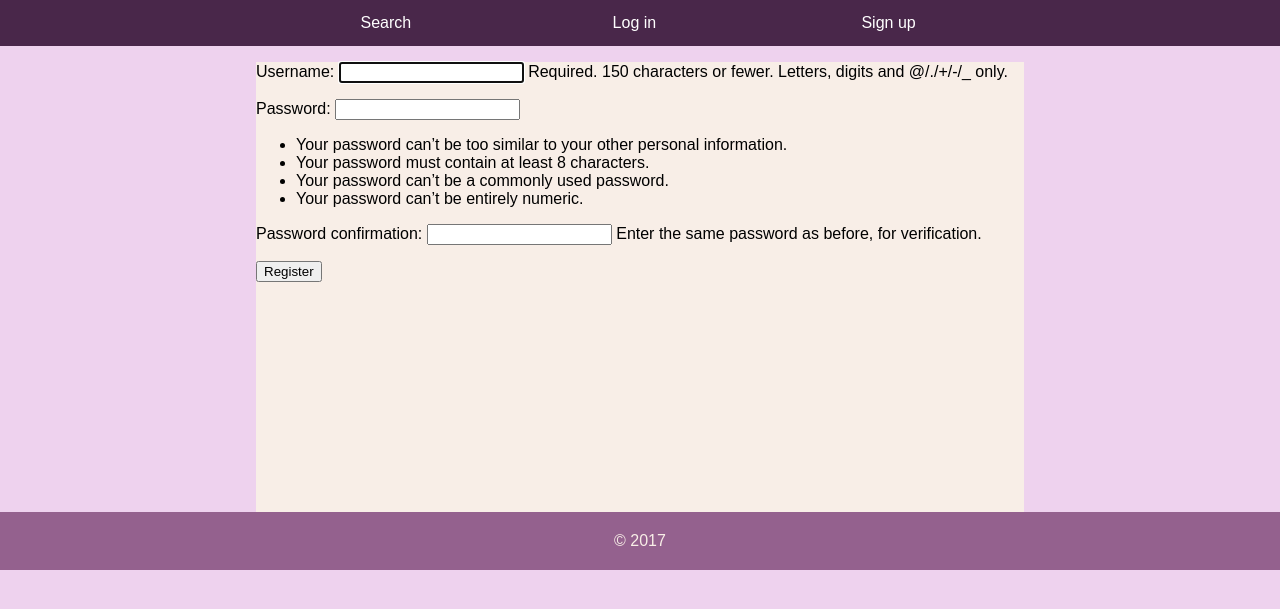
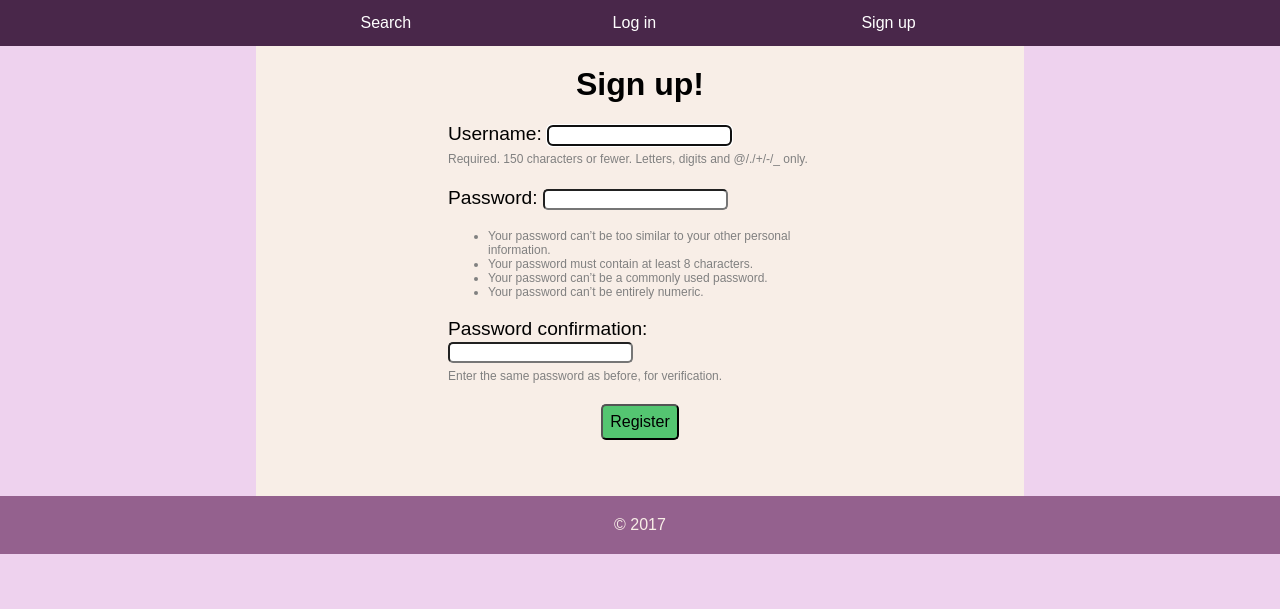
Before and after one commit to amm-poiais/laktionova_tsaplina, a Django app: page /signup/ in a window 1280 px wide. Shown: the part 149-758 px from the top of the page. Run offline with Django 3.2, Linux system fonts and the light colour scheme.

Commit message:
Added final changes to the design

```diff
--- a/Blog/static/css/style.css
+++ b/Blog/static/css/style.css
@@ -175,7 +175,8 @@ a:link, a:visited {
 #fm-search,
 #fm-create,
 #fm-moderate,
-#fm-login {
+#fm-login,
+#fm-signup {
     font-size: larger;
     padding-bottom: 25px;
 }
@@ -197,6 +198,24 @@ a:link, a:visited {
     text-align: center;
 }
 
+#fm-signup {
+    margin: 0 25%;
+}
+#fm-signup span {
+    font-size: 12px;
+    display: inline-block;
+    color: gray;
+}
+
+#fm-signup .errorlist{
+    display: none;
+    color: red;
+}
+
+#fm-signup ul.errorlist2 li{
+    color: red;
+}
+
 #fm-search ul,
 #fm-create ul,
 #fm-moderate ul,
@@ -207,7 +226,8 @@ a:link, a:visited {
 #fm-search input[type=submit],
 #fm-create input[type=submit],
 #fm-moderate input[type=submit],
-#fm-login input[type=submit] {
+#fm-login input[type=submit],
+#fm-signup input[type=submit] {
     padding: 7px;
     background-color: #54C571;
     border-radius: 5px;
@@ -225,7 +245,8 @@ a:link, a:visited {
 #fm-create textarea,
 #fm-moderate input,
 #fm-moderate textarea,
-#fm-login input {
+#fm-login input,
+#fm-signup input {
     border-radius: 5px;
 }
 
@@ -239,6 +260,11 @@ a:link, a:visited {
     padding-right: 15px;
 }
 
+#fm-signup li {
+    font-size: 12px;
+    color: gray;
+}
+
  #fm-moderate textarea {
     /*display: none;*/
 }
--- a/templates/create_news.html
+++ b/templates/create_news.html
@@ -1,4 +1,8 @@
 {% extends 'base.html' %}
+
+{% block title %}
+    Create news
+{% endblock %}
 
 {% block main_column %}
     <div id="page-title">Create it!</div>
--- a/templates/error.html
+++ b/templates/error.html
@@ -1,4 +1,8 @@
 {% extends 'base.html' %}
+
+{% block title %}
+    Error!
+{% endblock %}
 
 {% block main_column %}
     <p id='message'>You have no rights to visit that page!</p>
--- a/templates/login.html
+++ b/templates/login.html
@@ -1,7 +1,11 @@
 {% extends 'base.html' %}
 
+{% block title %}
+    Log In
+{% endblock %}
+
 {% block main_column %}
-    <div id="page-title">Sign in!</div>
+    <div id="page-title">Log in!</div>
     <form id='fm-login' method="post">
         {% csrf_token %}
         {{login_form.as_p}}
--- a/templates/main.html
+++ b/templates/main.html
@@ -1,6 +1,6 @@
 {% extends 'base.html' %}
 
-{% block title %}Blog{% endblock %}
+{% block title %}Blog - Main{% endblock %}
 
 {% block main_column %}
     <div id='news'>
@@ -15,7 +15,7 @@
                         {% endif %}
                         <div class="text">{{post.text}}</div>
                     </div>
-                    <p class='category'>Category: {{ post.category }}</p>
+                    <p class='category'>Category: <em class="em-category">{{ post.category }}</em></p>
                 </div>
             {% endfor %}
         {% else %}
--- a/templates/moderate_news.html
+++ b/templates/moderate_news.html
@@ -18,7 +18,7 @@
                 {% endif %}
                 <div class="text">{{post.text}}</div>
             </div>
-            <p class='category'>Category: {{ post.category }}</p>
+            <p class='category'>Category: <em class="em-category">{{ post.category }}</em></p>
         </div>
     </div>
     <form id='fm-moderate'method="post">
--- a/templates/search.html
+++ b/templates/search.html
@@ -28,7 +28,7 @@
                             {% endif %}
                             <div class="text">{{post.text}}</div>
                         </div>
-                        <p class='category'>Category: {{ post.category }}</p>
+                        <p class='category'>Category: <em class="em-category">{{ post.category }}</em></p>
                     </div>
                 {% endfor %}
             {% else %}
--- a/templates/signup.html
+++ b/templates/signup.html
@@ -1,8 +1,23 @@
 {% extends 'base.html' %}
+
+{% block title %}
+    Sign Up
+{% endblock %}
+
 {% block main_column %}
-    <form action="" method="post">
+    <div id="page-title">Sign up!</div>
+    <form id='fm-signup' method="post">
       {% csrf_token %}
+       <ul class="errorlist2">
+        {% for field, errors in form.errors.items %}
+            {% for error in errors %}
+                <li>{{ error }}</li>
+            {% endfor %}
+       {% endfor %}
+       </ul>
       {{ form.as_p }}
-      <button type="submit">Register</button>
+      <p align="center">
+          <input type="submit" value="Register"/>
+      </p>
     </form>
 {% endblock %}
--- a/templates/user_profile.html
+++ b/templates/user_profile.html
@@ -1,5 +1,7 @@
 {% extends 'base.html' %}
-{% block title %}{{user.username}}{% endblock %}
+{% block title %}
+    {{user.username}}'s profile
+{% endblock %}
 
 {% block main_column %}
     <p id="page-title">
```
Also changed, not shown: templates/moderate.html (+7 -2 lines).
